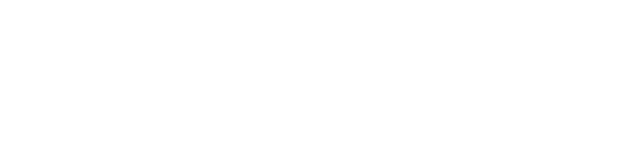
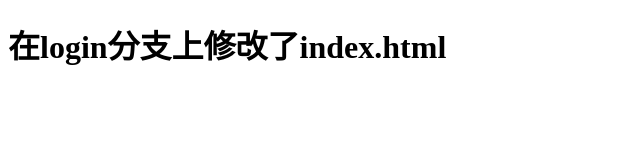
Before and after one commit to zoro0930/progect_04, a plain HTML site: page index.html in a window 1280 px wide. Shown: the whole page, without its empty margins (0-640 px from the left). Drawn offline with Linux system fonts and the light colour scheme.

Commit message:
在login分支上修改了index.html

```diff
--- a/index.html
+++ b/index.html
@@ -8,7 +8,7 @@
 </head>
 
 <body>
-
+    <h1>在login分支上修改了index.html</h1>
 </body>
 
 </html>
```
